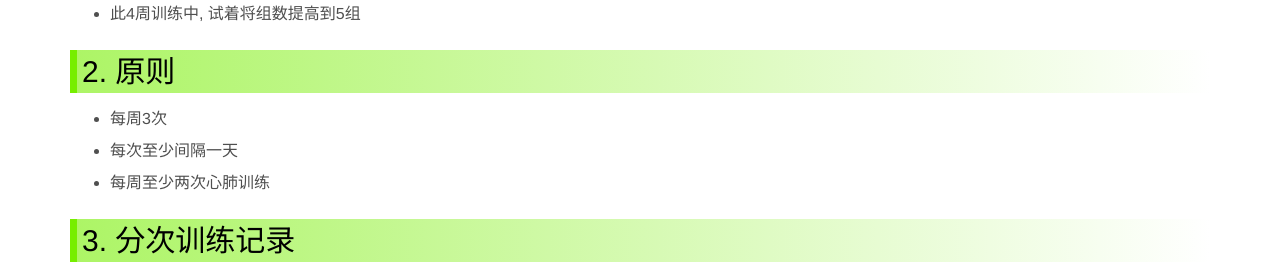
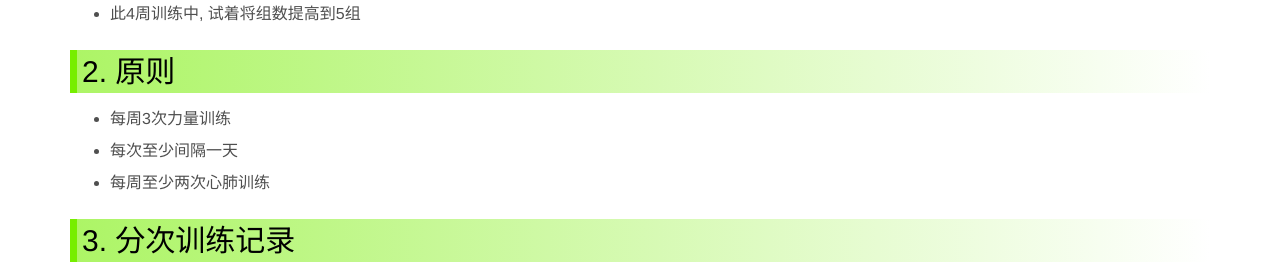
Before and after one commit to ronniewang/ronniewang.github.io, a Jekyll site: the page built from _posts/2017-02-02-body-building-2017.md, in a window 1280 px wide and 900 px high, scrolled down 1116 px. Shown: the part 150-430 px from the top of the window. Built offline with Jekyll 4.4.1, drawn with Linux system fonts in a browser that asks for light colours.

Commit message:
update files

```diff
--- a/_posts/2017-02-02-body-building-2017.md
+++ b/_posts/2017-02-02-body-building-2017.md
@@ -45,7 +45,7 @@ description: 新的一年到来了, 猛男计划正式开始
 
 ## 2. 原则
 
-* 每周3次
+* 每周3次力量训练
 * 每次至少间隔一天
 * 每周至少两次心肺训练
 
```
